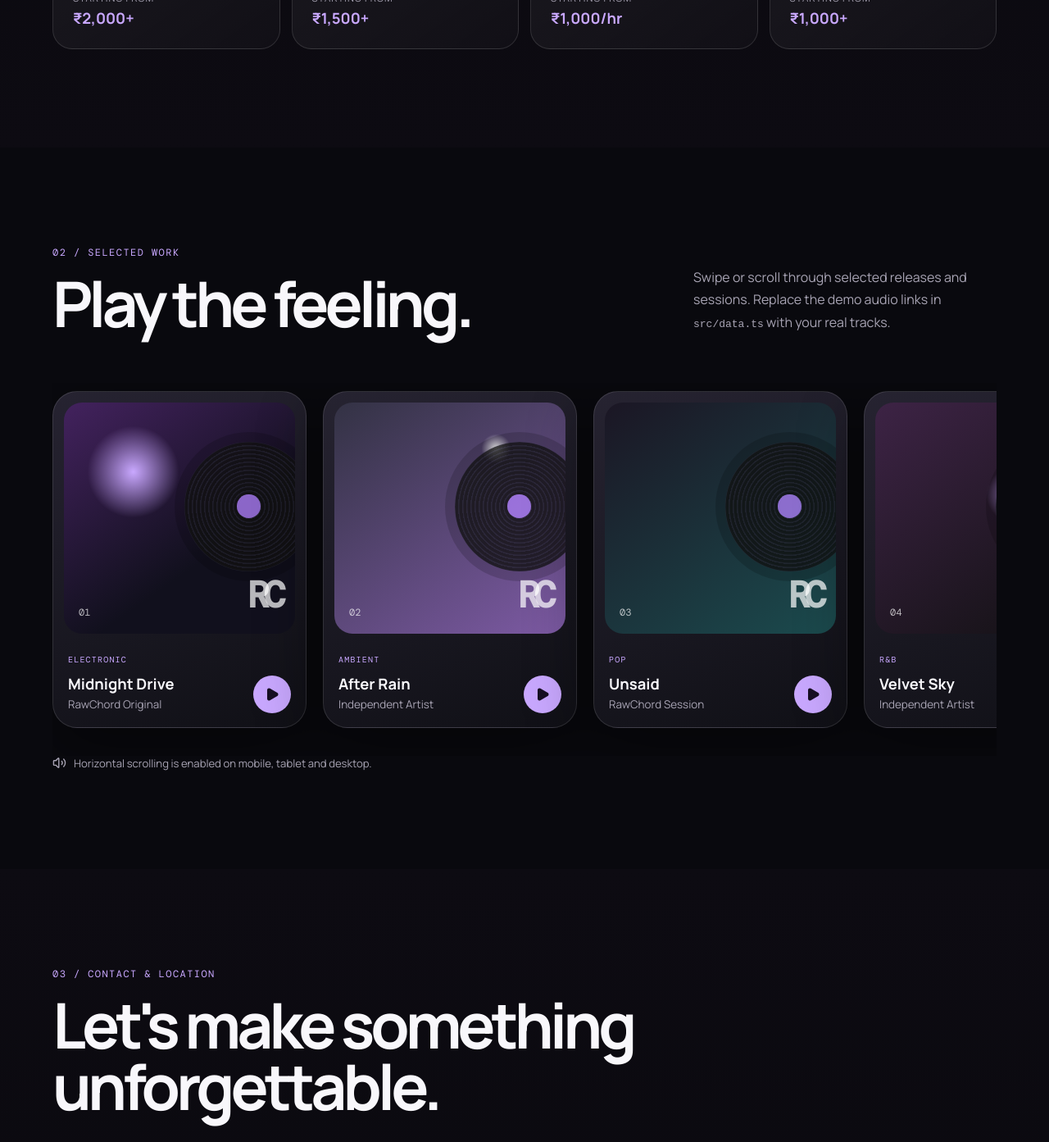
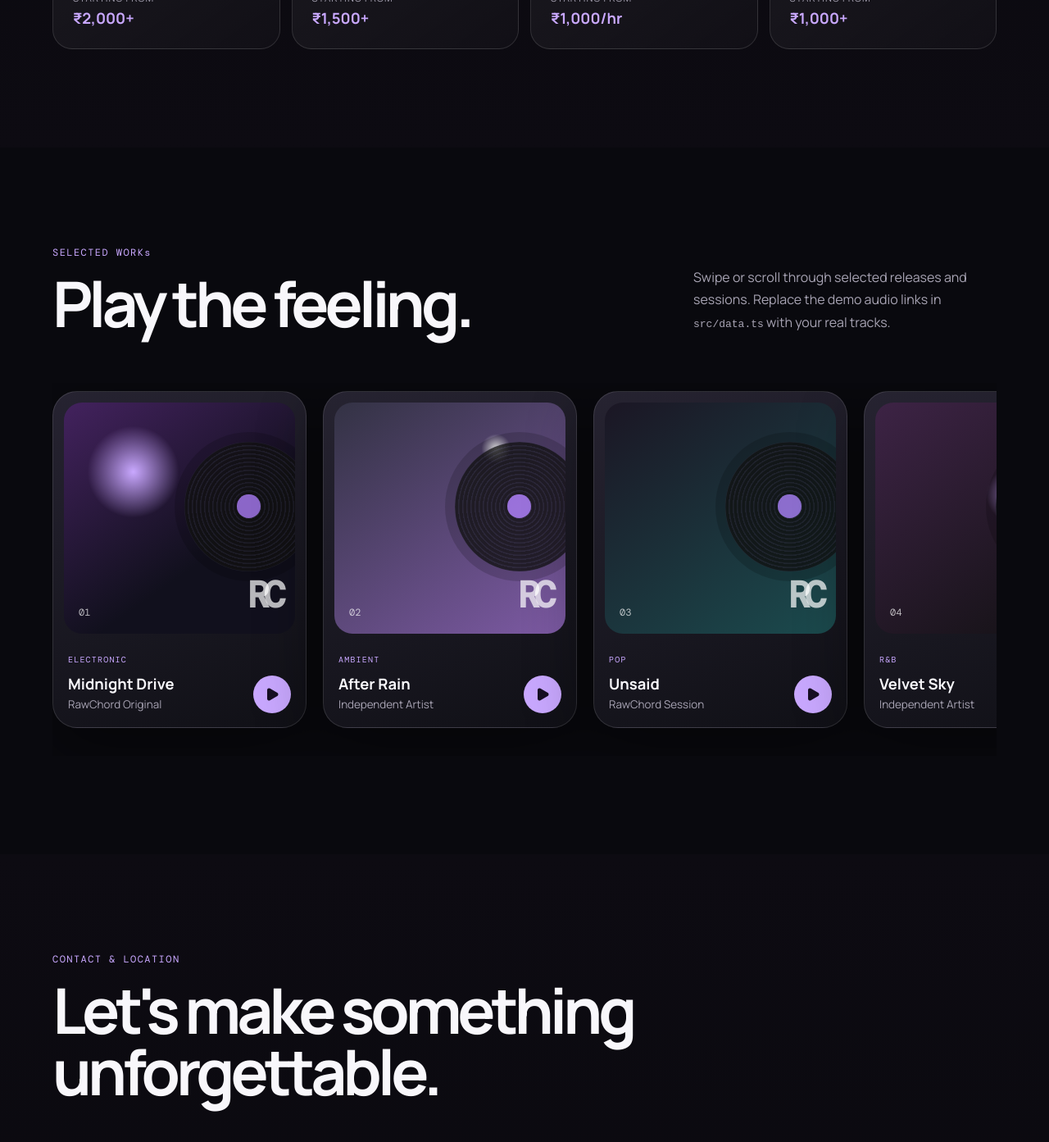
Before and after one commit to nishan-tradeweb/Rawchord, a React (Vite) app: page / in a window 1280 px wide. Shown: the part 1737-3130 px from the top of the page at 82% size. Built offline with nearby package versions, Linux system fonts and the light colour scheme.

Commit message:
Update App.tsx

```diff
--- a/src/App.tsx
+++ b/src/App.tsx
@@ -160,7 +160,7 @@ function App() {
       <section id="works" className="section section-shell works-section">
         <div className="section-heading">
           <div>
-            <span className="section-kicker">02 / SELECTED WORK</span>
+            <span className="section-kicker">SELECTED WORKs</span>
             <h2>Play the feeling.</h2>
           </div>
           <p>Swipe or scroll through selected releases and sessions. Replace the demo audio links in <code>src/data.ts</code> with your real tracks.</p>
@@ -199,13 +199,13 @@ function App() {
           })}
         </div>
 
-        <div className="works-note"><Volume2 size={17} /> Horizontal scrolling is enabled on mobile, tablet and desktop.</div>
+
       </section>
 
       <section id="contact" className="section section-shell contact-section">
         <div className="section-heading">
           <div>
-            <span className="section-kicker">03 / CONTACT & LOCATION</span>
+            <span className="section-kicker">CONTACT & LOCATION</span>
             <h2>Let's make something unforgettable.</h2>
           </div>
         </div>
```
